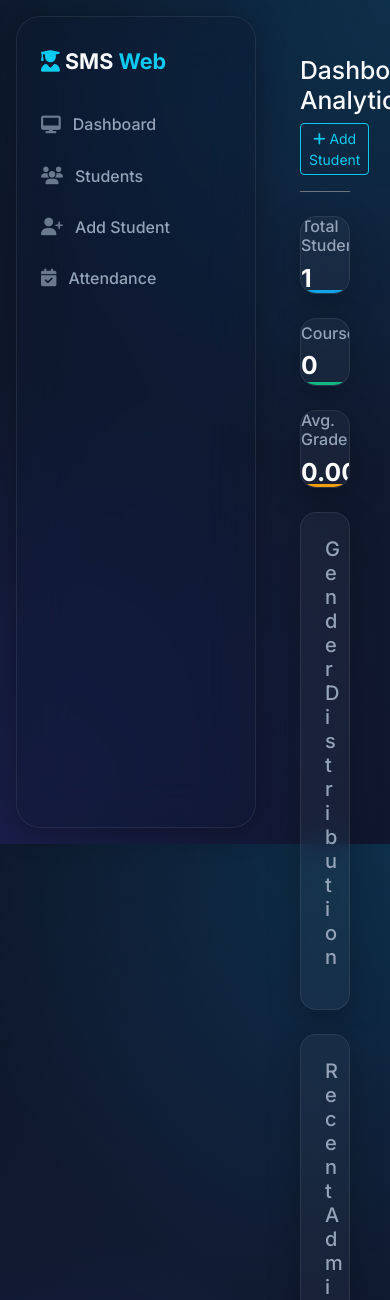
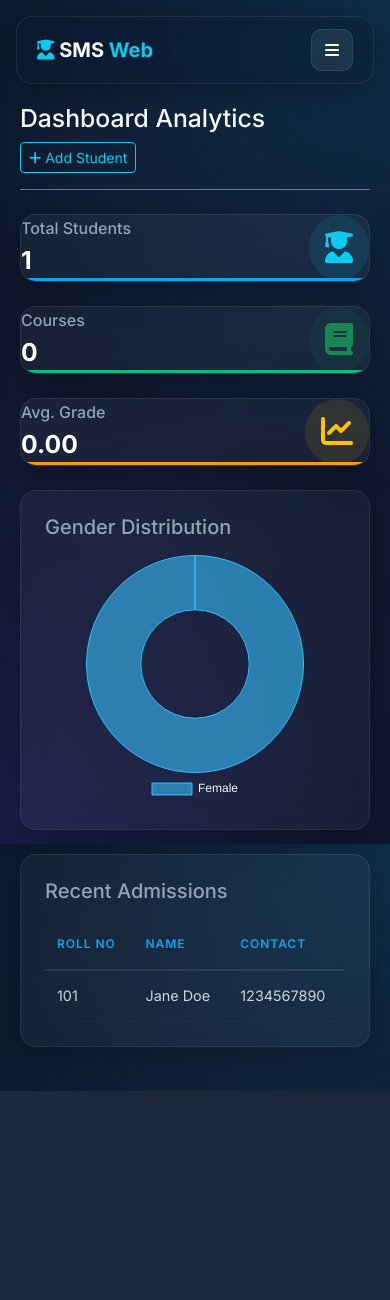
Before and after one commit to mohantakumarganesh-alt/My_portfolio, a Django app: page / in a window 390 px wide; the page is wider, and only the part inside the window is pictured. Shown: the top 1300 px of that part. After the commit the page ends 1091 px from the top of that part, so only its background shows below. Run offline with Django 5.2, Linux system fonts and the light colour scheme; data comes from the database, SQL or seed files in the repository; data that the repository does not hold is empty.

Commit message:
Feat: Make student dashboard responsive & update descriptions

```diff
--- a/projects_code/student_project/templates/base.html
+++ b/projects_code/student_project/templates/base.html
@@ -120,9 +120,83 @@
             box-shadow: 0 16px 40px rgba(0, 0, 0, 0.4) !important;
             border-color: rgba(255, 255, 255, 0.15) !important;
         }
+
+        /* --- Responsive Styles --- */
+        .top-navbar {
+            display: none;
+            position: fixed;
+            top: 1rem; left: 1rem; right: 1rem;
+            background: rgba(15, 23, 42, 0.35);
+            backdrop-filter: blur(24px) saturate(120%);
+            border: 1px solid var(--border-glow);
+            border-radius: 16px;
+            padding: 0.75rem 1.25rem;
+            align-items: center;
+            justify-content: space-between;
+            z-index: 999;
+            box-shadow: 0 4px 30px rgba(0, 0, 0, 0.3);
+        }
+        .toggle-btn {
+            background: rgba(255, 255, 255, 0.08);
+            border: 1px solid var(--border-glow);
+            color: var(--text-heading);
+            border-radius: 10px;
+            width: 42px; height: 42px;
+            display: flex; align-items: center; justify-content: center;
+            cursor: pointer;
+            transition: all 0.2s;
+        }
+        .toggle-btn:hover { background: rgba(255, 255, 255, 0.15); }
+
+        .sidebar-overlay {
+            display: none;
+            position: fixed;
+            top: 0; left: 0; right: 0; bottom: 0;
+            background: rgba(0, 0, 0, 0.5);
+            backdrop-filter: blur(6px);
+            z-index: 1040;
+            opacity: 0;
+            visibility: hidden;
+            transition: all 0.3s ease;
+        }
+
+        @media (max-width: 991.98px) {
+            .top-navbar { display: flex; }
+            .sidebar {
+                left: -280px !important;
+                transition: left 0.3s cubic-bezier(0.4, 0, 0.2, 1);
+                z-index: 1050;
+            }
+            .sidebar.active {
+                left: 0 !important;
+            }
+            .sidebar-overlay {
+                display: block;
+            }
+            .sidebar-overlay.active {
+                opacity: 1;
+                visibility: visible;
+            }
+            .main-content {
+                margin-left: 0 !important;
+                padding: 1.25rem !important;
+                padding-top: 5.5rem !important; /* space for navbar */
+            }
+        }
     </style>
 </head>
 <body>
+    <!-- Sidebar Overlay for Mobile -->
+    <div class="sidebar-overlay" id="sidebar-overlay"></div>
+
+    <!-- Top Navbar for Mobile -->
+    <div class="top-navbar">
+        <h5 class="m-0 fw-bold"><i class="fas fa-user-graduate text-info"></i> SMS <span class="text-info">Web</span></h5>
+        <button class="toggle-btn" id="sidebar-toggle">
+            <i class="fas fa-bars"></i>
+        </button>
+    </div>
+
     <div class="sidebar">
         <div class="px-4 mb-4">
             <h4 class="fw-bold"><i class="fas fa-user-graduate text-info"></i> SMS <span class="text-info">Web</span></h4>
@@ -149,5 +223,40 @@
 
     <!-- Bootstrap Bundle with Popper -->
     <script src="https://cdn.jsdelivr.net/npm/bootstrap@5.3.0/dist/js/bootstrap.bundle.min.js"></script>
+
+    <!-- Sidebar Toggle Script -->
+    <script>
+        document.addEventListener('DOMContentLoaded', function() {
+            const sidebar = document.querySelector('.sidebar');
+            const toggleBtn = document.getElementById('sidebar-toggle');
+            const overlay = document.getElementById('sidebar-overlay');
+            const navLinks = document.querySelectorAll('.sidebar .nav-link');
+
+            if (toggleBtn && sidebar && overlay) {
+                // Toggle sidebar
+                toggleBtn.addEventListener('click', function(e) {
+                    e.stopPropagation();
+                    sidebar.classList.toggle('active');
+                    overlay.classList.toggle('active');
+                });
+
+                // Close sidebar on overlay click
+                overlay.addEventListener('click', function() {
+                    sidebar.classList.remove('active');
+                    overlay.classList.remove('active');
+                });
+
+                // Smooth Close on link navigation
+                navLinks.forEach(link => {
+                    link.addEventListener('click', function() {
+                        if (window.innerWidth < 992) {
+                            sidebar.classList.remove('active');
+                            overlay.classList.remove('active');
+                        }
+                    });
+                });
+            }
+        });
+    </script>
 </body>
 </html>
```
Also changed, not shown: index.html (+31 -14 lines).
